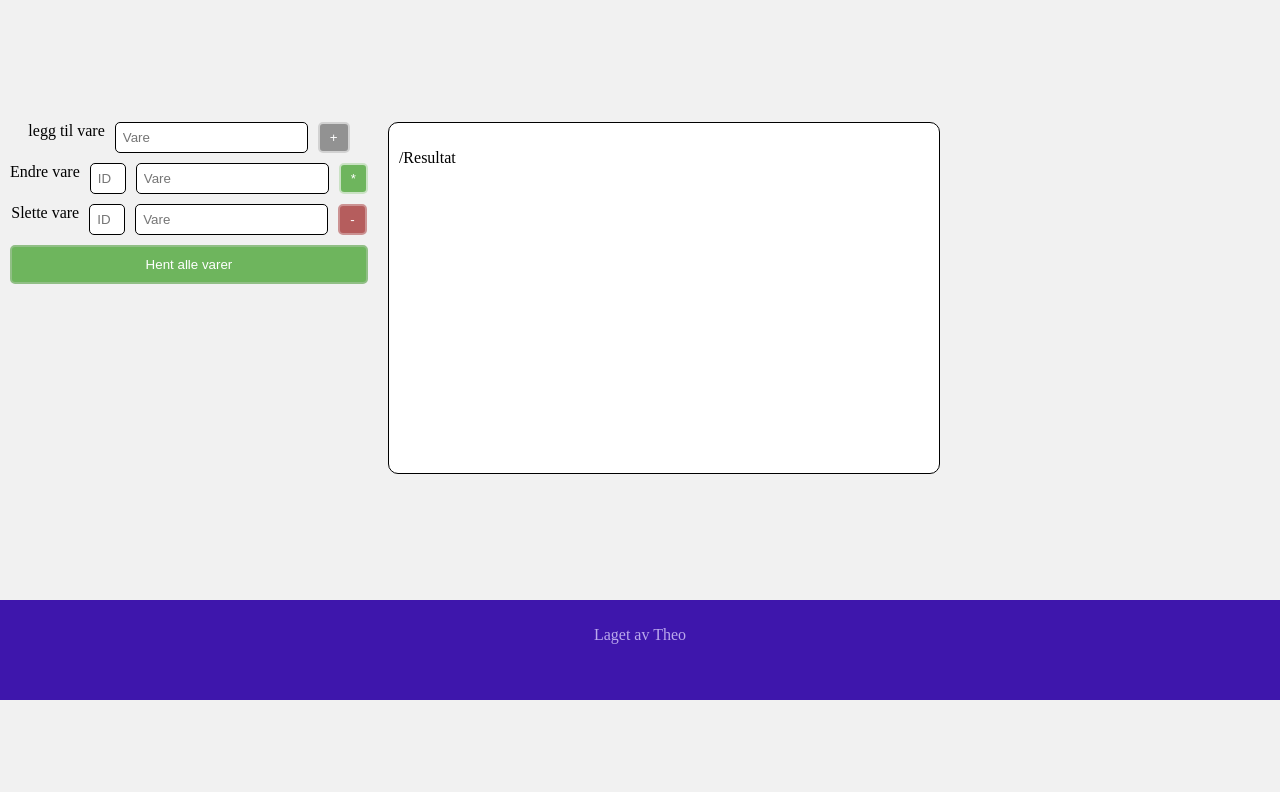
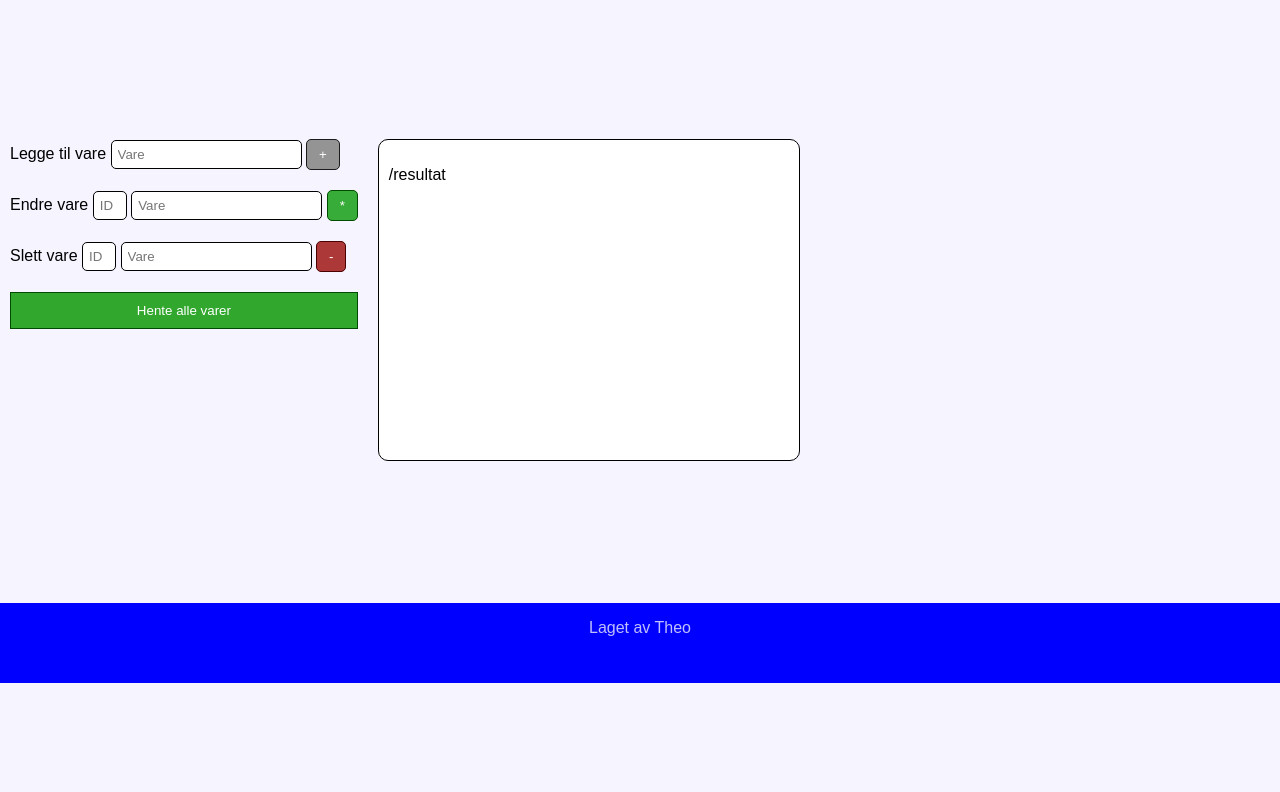
Before and after one commit to Them2008/Max-1000, a plain HTML site: page Frontend/index.html in a window 1280 px wide. Shown: the part 64-856 px from the top of the page. Drawn offline with Linux system fonts and the light colour scheme.

Commit message:
Fullførst (test)

```diff
--- a/Frontend/index.html
+++ b/Frontend/index.html
@@ -9,35 +9,30 @@
 <body>
     <nav><h1>Max 1000</h1></nav>
 
-    <div class="innput-panel">
-        <div class="Box">
-            <label>legg til vare</label>
-            <input id="vare" type="text" placeholder="Vare">
-            <button id="Lakt_til_vare">+</button>
+    <div class="panel_input">
+         <div class="Box">
+            <label>Legge til vare</label>
+            <input id="Vare_lagt_input" type="text" placeholder="Vare">
+            <button id="Lagd_vare">+</button>
         </div>
 
         <div class="Box">
             <label>Endre vare</label>
             <input id="input_id1" type="text" placeholder="ID">
-            <input id="vare" type="text" placeholder="Vare">
-            <button id="endret_vare">*</button>
+            <input id="vare_endres" type="text" placeholder="Vare">
+            <button id="Endre_vare">*</button>
+        </div>
+        <div class="Box">
+            <label>Slett vare</label>
+            <input id="input_id2" type="text" placeholder="ID">
+            <input id="vare_endres" type="text" placeholder="Vare">
+            <button id="Slett_vare">-</button>
         </div>
 
-        <div class="Box">
-            <label>Slette vare</label>
-            <input id="input_id2" type="text" placeholder="ID">
-            <input type="text" placeholder="Vare">
-            <button id="slette_vare">-</button>
-        </div>
-
-        <button id="all_varer">Hent alle varer</button>
+        <button id="Hente_resultat">Hente alle varer</button>
     </div>
-
-    <div class="panel">
-        <div id="terminal">
-            <p>/Resultat</p>
-        </div>
-
+    <div class="panel_terminal">
+        <div id="Terminal"><p>/resultat</p></div>
     </div>
 
     <footer><p>Laget av Theo</p></footer>
--- a/Frontend/style.css
+++ b/Frontend/style.css
@@ -1,129 +1,132 @@
 body{
+    background-color: #f5f4ff;
     margin: 0px;
-    background-color: #f1f1f1;
     display: flex;
     flex-wrap: wrap;
     min-height: 110vh;
+    font-family: Arial, Helvetica, sans-serif;
 }
 
 nav{
+    background-color: #0000ff;
     width: 100%;
     height: 60px;
-    background-color: #3E16AC;
-    color: rgb(255, 255, 255);
     display: flex;
+    align-items: center;
+
+
 }
 
 nav h1{
-    font-size: 25px;
-    padding-left: 10px;
+  font-size: 25px;
+  padding-left: 10px;
+  color: rgb(255, 255, 255);
+}
+
+.panel_input{
+    display: flex;
+    flex-direction: column;
+    gap: 20px;
+    padding: 10px;
+}
+
+.box{
+    display: flex;
+    flex-direction: row;
+    gap: 10px;
+}
+
+input{
+    background-color: #ffffff;
+    padding: 6px;
+    border-radius: 5px;
+    border: solid 1px black;
 
 }
 
-.innput-panel{
-    display: flex;
-    flex-direction: column;
-    gap: 10px;
+#input_id1, #input_id2{
+    background-color: #ffffff;
+    width: 20px;
+    padding: 6px;
+    border-radius: 5px;
+    border: solid 1px black;
+}
+
+/**knapper-----**/
+#Lagd_vare, #Endre_vare, #Slett_vare{
+    padding: 7px 12px;
+    border-radius: 5px;
+    color: rgb(253, 253, 253);
+    text-align: center;
+}
+
+#Lagd_vare{
+    background-color: rgb(148, 148, 148);
+    border: solid 1px #1b1b1b;
+
+}
+
+#Lagd_vare:hover{
+    background-color: rgb(80, 80, 80);
+
+}
+
+#Endre_vare{
+    background-color: #38ac38;
+    border: solid 1px #004b00;
+
+}
+
+#Endre_vare:hover{
+    background-color: rgb(148, 241, 130);
+
+}
+
+#Slett_vare{
+    background-color: #ac3838;
+    border: solid 1px #4b0000;
+
+}
+
+#Slett_vare:hover{
+    background-color: rgb(241, 130, 130);
+
+}
+
+#Hente_resultat{
+    background-color: #31a82d;
+    border: solid 1px #004b04;
+    color: #ffffff;
     padding: 10px;
 
 }
 
-.Box{
-    display: flex;
-    justify-content: center;
-    gap: 10px;
-}
-
-input{
-    padding: 7px;
-    border-radius: 5px;
-    border: solid 1px rgb(0, 0, 0);
-}
-
-#input_id1, #input_id2 {
-    width: 20px;
-    padding: 7px;
-    border-radius: 5px;
-    border: solid 1px rgb(0, 0, 0);
-}
-
-
-/**knappene for å leggetil, endre, slette **/
-#Lakt_til_vare{
-    padding: 5px 10px;
-    color: rgb(255, 255, 255);
-    background-color: #929292;
-    border: solid 2px #d2d2d2;
-    border-radius: 5px;
-}
-
-#Lakt_til_vare :hover{
-     background-color: hwb(0 24% 33%);
+#Hente_resultat:hover{
+    background-color: #46c942;
 
 }
 
-#endret_vare{
-    padding: 5px 10px;
-    color: rgb(255, 255, 255);
-    background-color: #6EB55D;
-    border: solid 2px #cae2c4;
-    border-radius: 5px;
+.panel_terminal{
+    padding: 10px;
 }
 
-#slette_vare{
-    padding: 5px 10px;
-    color: rgb(255, 255, 255);
-    background-color: #b55d5d;
-    border: solid 2px #cb9292;
-    border-radius: 5px;
-
-}
-
-/**knapper for å hente alle varer**/
-#all_varer{
-    background-color: #6EB55D;
-    padding: 10px 10px;
-    border: solid 2px #91bf86 ;
-    color: #ffffff;
-    border-radius: 5px;
-}
-
-
-#all_varer:hover{
-    background-color: #547e4a;
-
-}
-
-.panel{
+#Terminal{
+    background-color: #ffffff;
+    border: solid 1px black;
+    width: 400px;
+    height: 300px;
+    border-radius: 10px;
     padding: 10px;
-
-}
-
-#terminal{
-    width: 550px;
-    height: 350px;
-    background-color: #ffffff;
-    border-radius: 10px;
-    border: solid 1px black;
-
-}
-
-#terminal p{
-   padding: 10px;
-
 }
 
 footer{
     width: 100%;
-    background-color: #3E16AC;
     height: 80px;
-    display: flex;
-    justify-content: center;
-    padding: 10px;
+    background-color: #0000ff;
+    text-align: center;
+    align-items: center;
+    color: #bfbffd;
+    margin-bottom: 0px;
+    bottom: 0;
 
 }
-
-footer p{
-    color: #baa8ec;
-
-}
```
